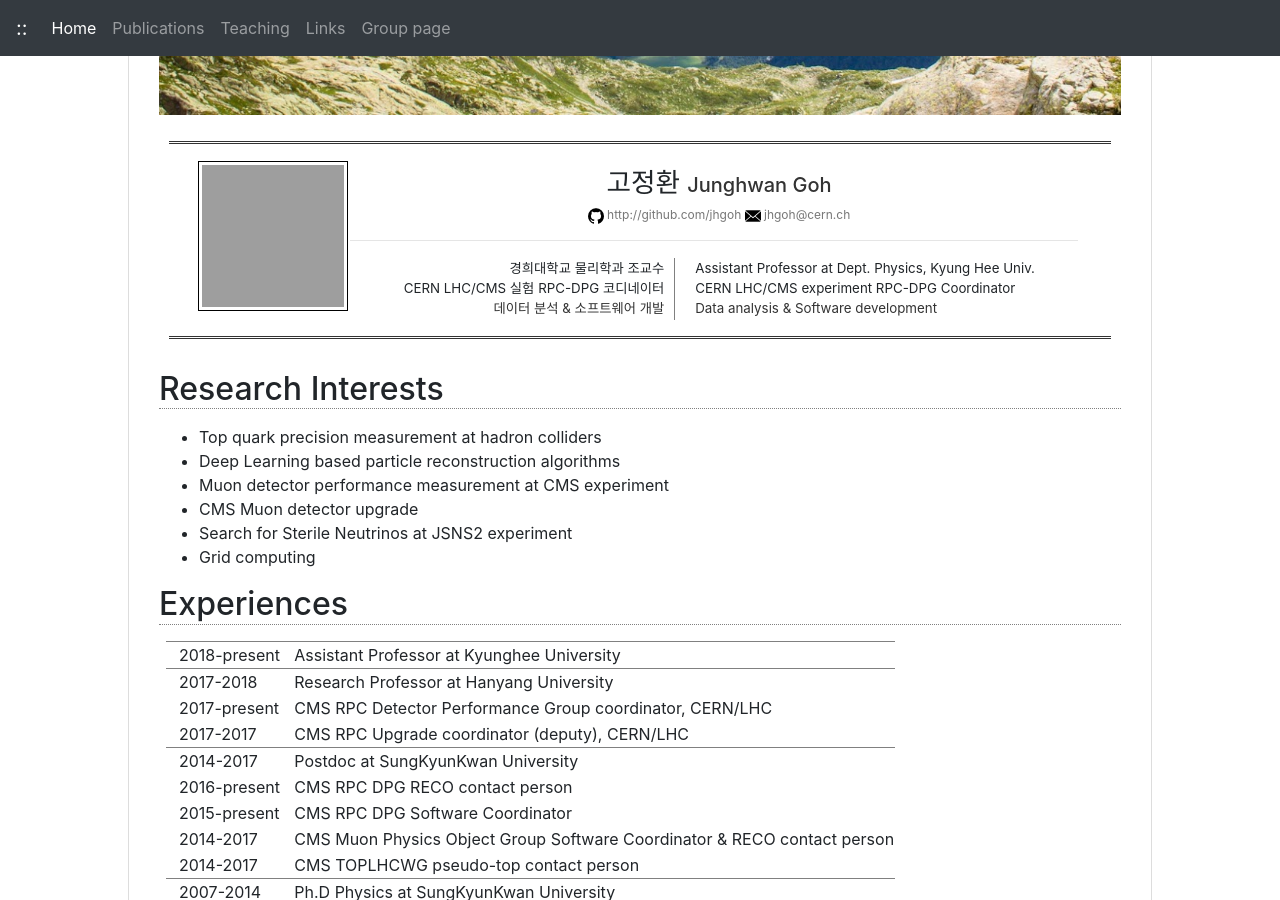
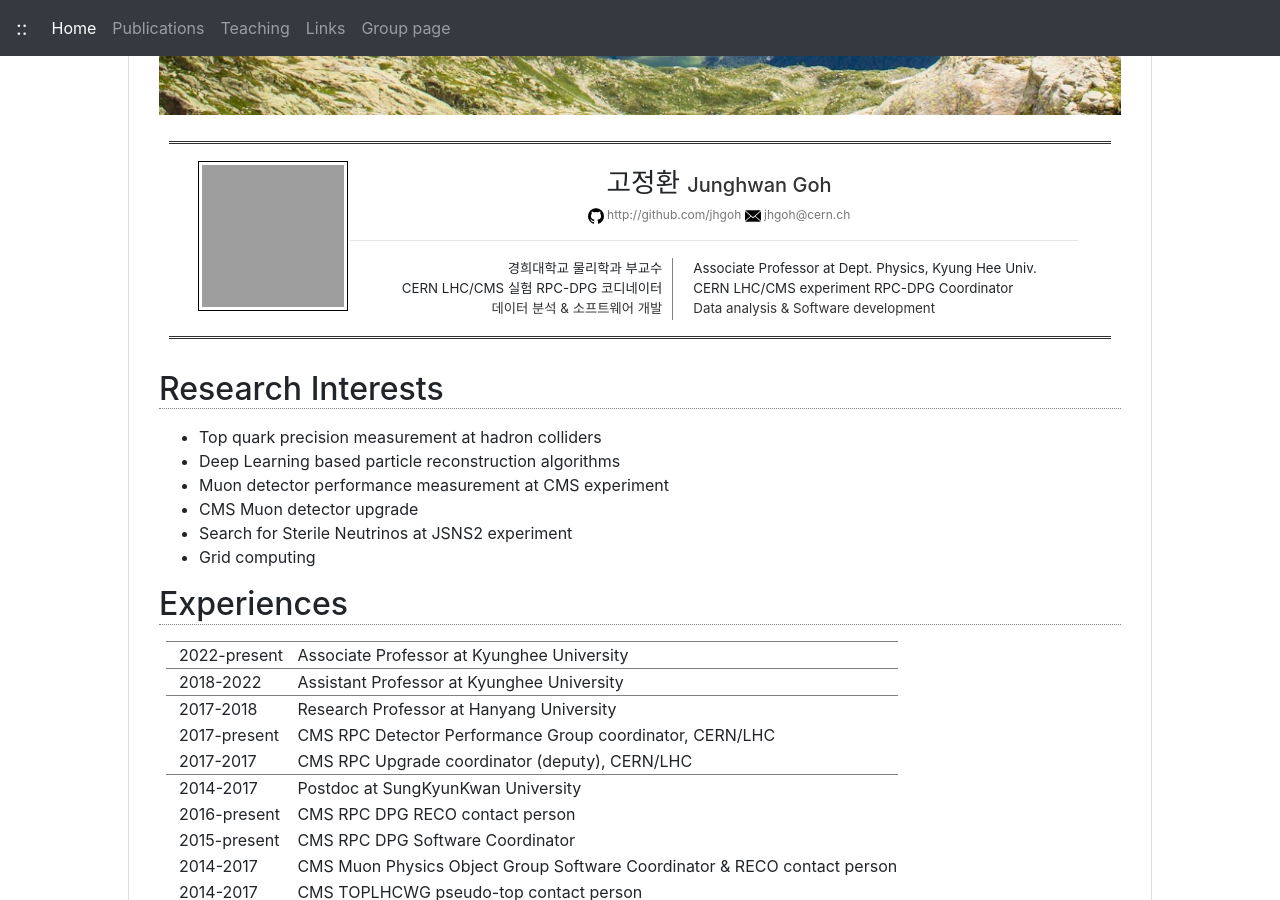
Before and after one commit to jhgoh/jhgoh.github.io, a Jekyll site: the page built from index.html, in a window 1280 px wide and 900 px high, scrolled down 391 px. Built offline with Jekyll 4.4.1, drawn with Linux system fonts in a browser that asks for light colours; nearby versions of some CDN libraries; grey boxes are pictures that could not be loaded.

Commit message:
Update index.html

```diff
--- a/index.html
+++ b/index.html
@@ -46,12 +46,12 @@ hr.cv-card-inter:after {
 </tr>
 <tr>
   <td style="padding-left:20px;padding-right:10px;font-size:10pt;text-align:right;border-right:1px solid gray">
-    <span>경희대학교 물리학과 조교수</span><br/>
+    <span>경희대학교 물리학과 부교수</span><br/>
     <span>CERN LHC/CMS 실험 RPC-DPG 코디네이터</span></br>
     <span style="color:#333">데이터 분석 &amp; 소프트웨어 개발</span>
   </td>
   <td style="padding-left:20px;font-size:10pt;text-align:left">
-    <span>Assistant Professor at Dept. Physics, Kyung Hee Univ.</span><br/>
+    <span>Associate Professor at Dept. Physics, Kyung Hee Univ.</span><br/>
     <span>CERN LHC/CMS experiment RPC-DPG Coordinator</span></br>
     <span style="color:#333">Data analysis &amp; Software development</span>
   </td>
@@ -81,7 +81,8 @@ table.cv-table tr.linebot {border-bottom:1px solid gray}
 </style>
 <p>
 <table class="cv-table">
-  <tr class="linetop"><td>2018-present</td><td>Assistant Professor at Kyunghee University</td></tr>
+  <tr class="linetop"><td>2022-present</td><td>Associate Professor at Kyunghee University</td></tr>
+  <tr class="linetop"><td>2018-2022</td><td>Assistant Professor at Kyunghee University</td></tr>
   <tr class="linetop"><td>2017-2018   </td><td>Research Professor at Hanyang University</td></tr>
   <tr><td>2017-present</td><td>CMS RPC Detector Performance Group coordinator, CERN/LHC</td></tr>
   <tr><td>2017-2017   </td><td>CMS RPC Upgrade coordinator (deputy), CERN/LHC</td></tr>
```
